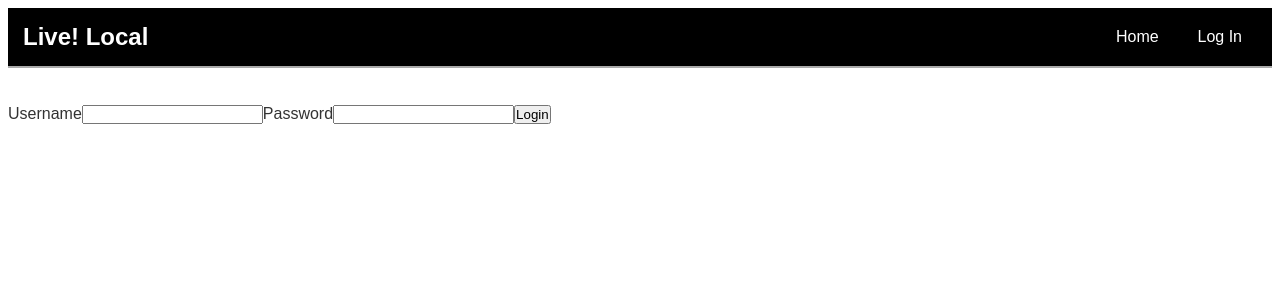
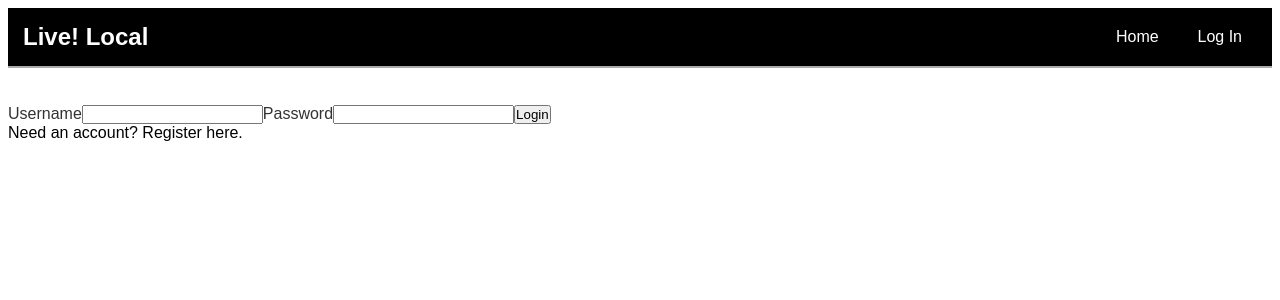
Before and after one commit to bnm219/Live_Local, a React (Vite) app: page /login in a window 1280 px wide. Shown: the top 300 px of the page. Built offline with nearby package versions, Linux system fonts and the light colour scheme.

Commit message:
Quick CSS fix.

```diff
--- a/src/client/features/auth/AuthForm.jsx
+++ b/src/client/features/auth/AuthForm.jsx
@@ -65,7 +65,7 @@ export default function AuthForm() {
         </label>
         <button>{authAction}</button>
       </form>
-      <a onClick={() => setIsLogin(!isLogin)}>{altCopy}</a>
+      <a className="registerLogin" onClick={() => setIsLogin(!isLogin)}>{altCopy}</a>
 
       {(loginLoading || registerLoading) && <p>Please wait...</p>}
       {loginError && <p role="alert">{loginError}</p>}
--- a/src/client/layout/App.css
+++ b/src/client/layout/App.css
@@ -103,3 +103,7 @@ a, a:hover {
   padding: 2px;
   display: block;
 }
+
+.registerLogin {
+  color: #000;
+}
```
